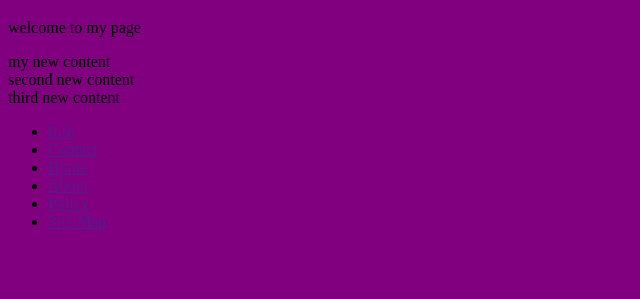
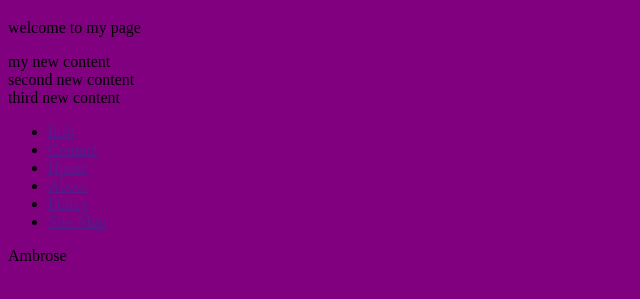
Before and after one commit to Eyinimofe-ore/Git-demo-app, a plain HTML site: page index.html in a window 1280 px wide. Shown: the part 61-360 px from the top of the page, without its empty margins (0-640 px from the left). Drawn offline with Linux system fonts and the light colour scheme.

Commit message:
https://github.com/Eyinimofe-ore/Git-demo-app.githttps://github.com/Eyinimofe-ore/Git-demo-app.git# Please enter the commit message for your changes. Lines starting

```diff
--- a/index.html
+++ b/index.html
@@ -21,5 +21,6 @@
       <li><a href="">Site Map</a></li>
 
     </ul>
+    <div>Ambrose</div>
   </body>
 </html>
```
